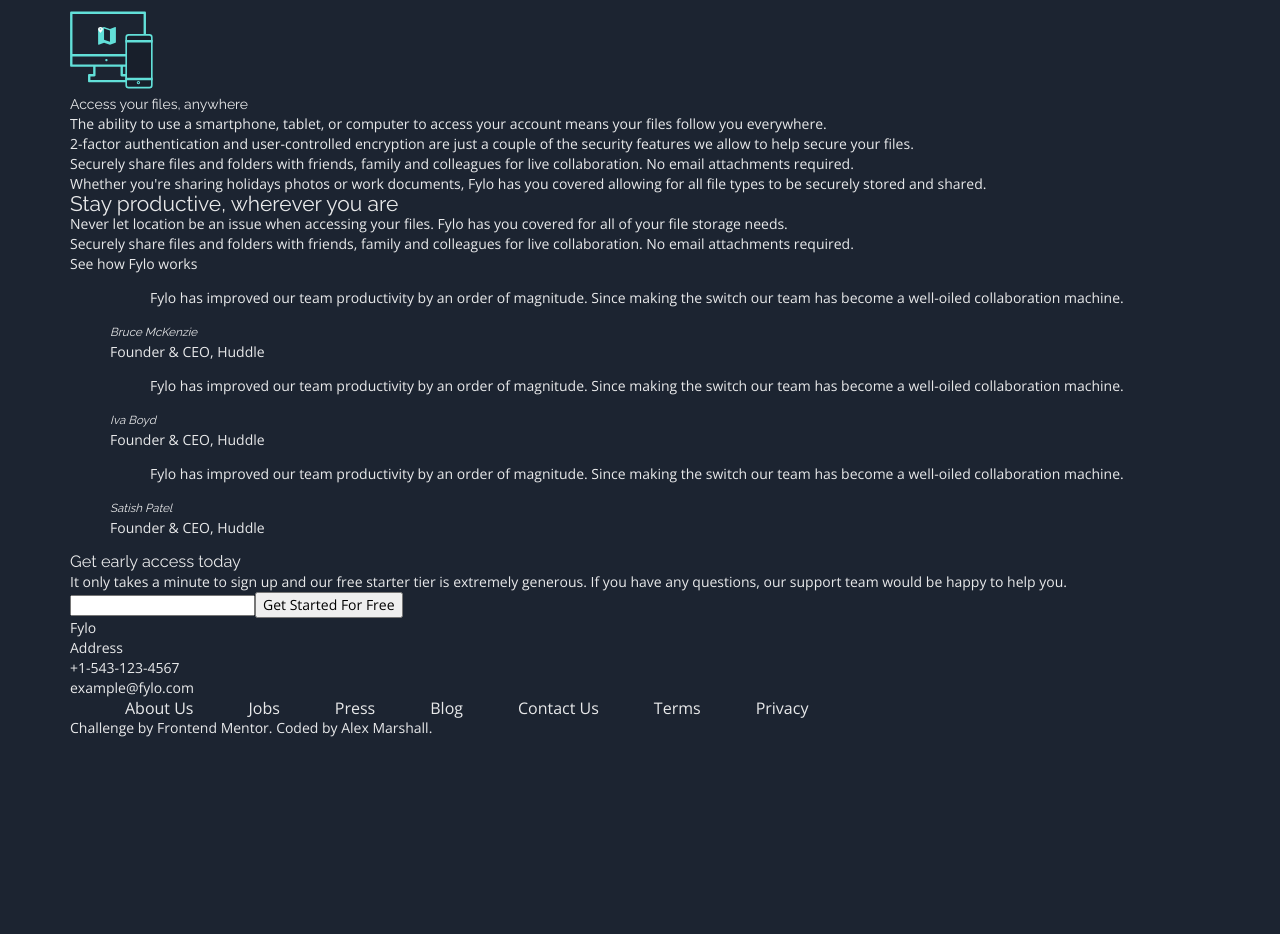
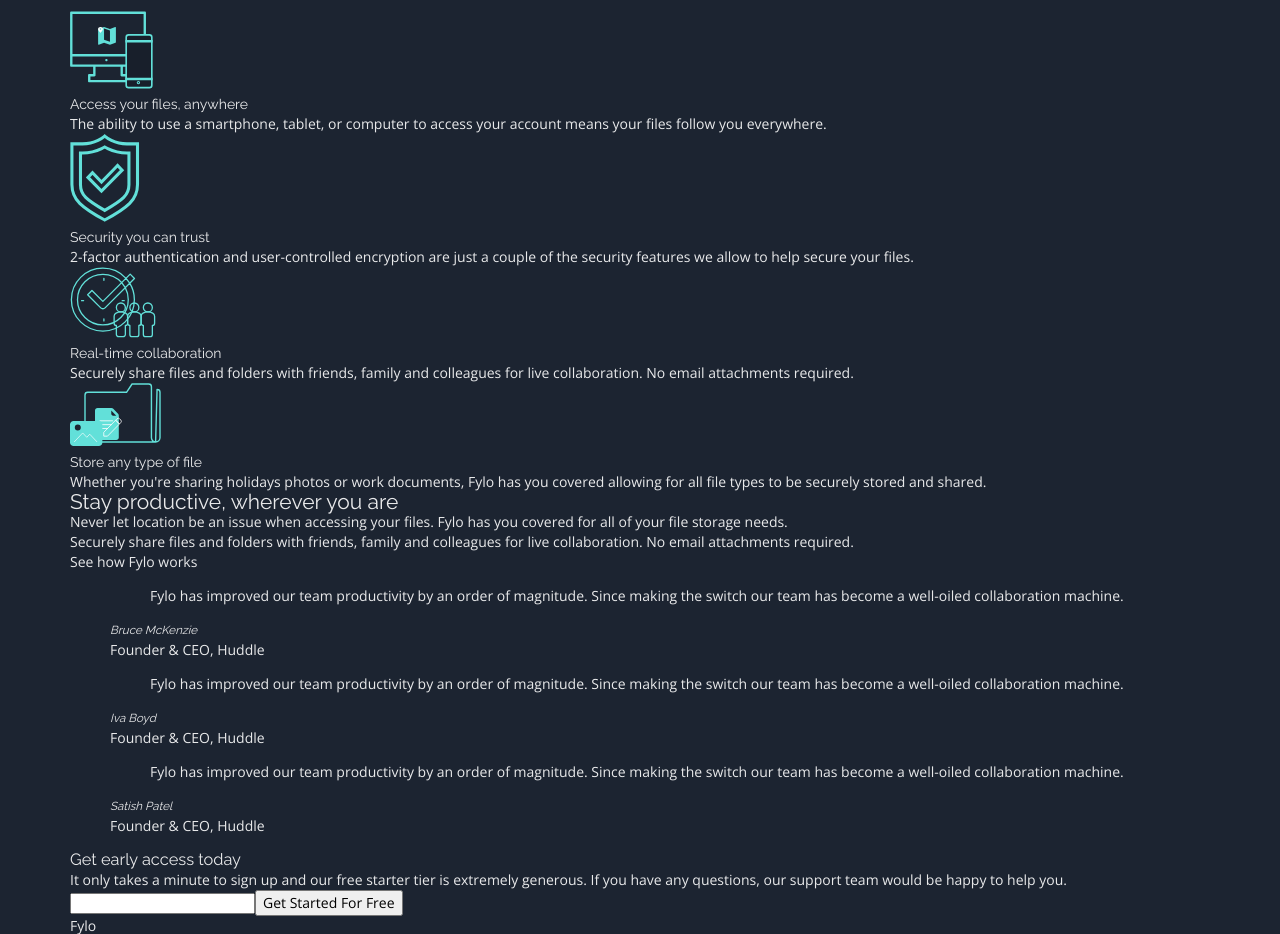
Before and after one commit to AlexKMarshall/fylo-dark-theme-landing-page, a Gatsby site: page / in a window 1280 px wide. Shown: the part 1260-2194 px from the top of the page. Before the commit the page ends 2068 px from the top, so only its background shows below. Built offline with nearby package versions, Linux system fonts and the light colour scheme; Gatsby itself is replaced by a stand-in of ours.

Commit message:
Include images for each key feature

```diff
--- a/content/key-features/collaboration.md
+++ b/content/key-features/collaboration.md
@@ -3,5 +3,9 @@
 priority: 3
 ---
 
+![Real-time collaboration](./icon-collaboration.svg)
+
+#### Real-time collaboration
+
 Securely share files and folders with friends, family and colleagues for live collaboration.
 No email attachments required.
--- a/content/key-features/security.md
+++ b/content/key-features/security.md
@@ -3,5 +3,9 @@
 priority: 2
 ---
 
+![Security you can trust](./icon-security.svg)
+
+#### Security you can trust
+
 2-factor authentication and user-controlled encryption are just a couple of the security
 features we allow to help secure your files.
--- a/content/key-features/store-any-type.md
+++ b/content/key-features/store-any-type.md
@@ -3,5 +3,9 @@
 priority: 4
 ---
 
+![Store any type of file](./icon-any-file.svg)
+
+#### Store any type of file
+
 Whether you're sharing holidays photos or work documents, Fylo has you covered allowing for all
 file types to be securely stored and shared.
```
